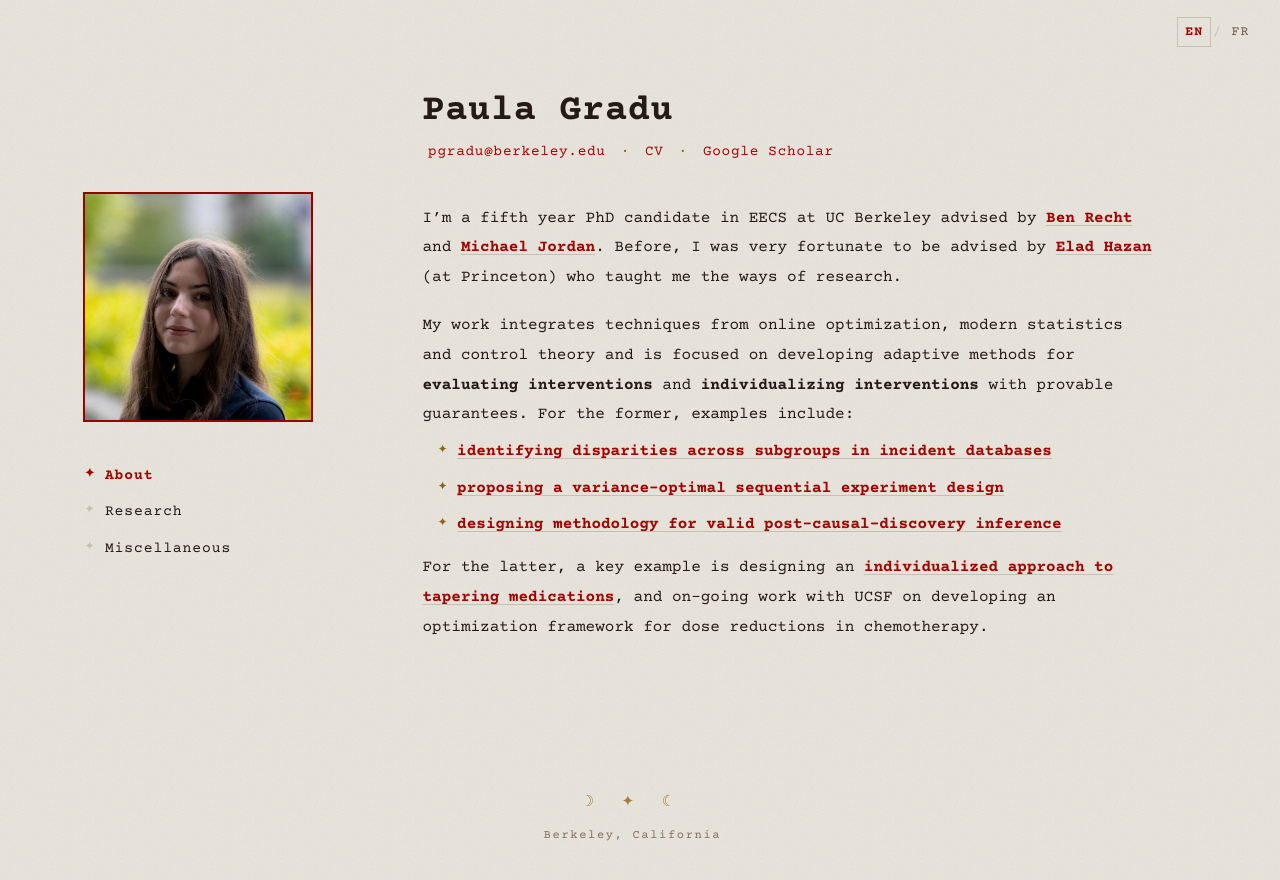
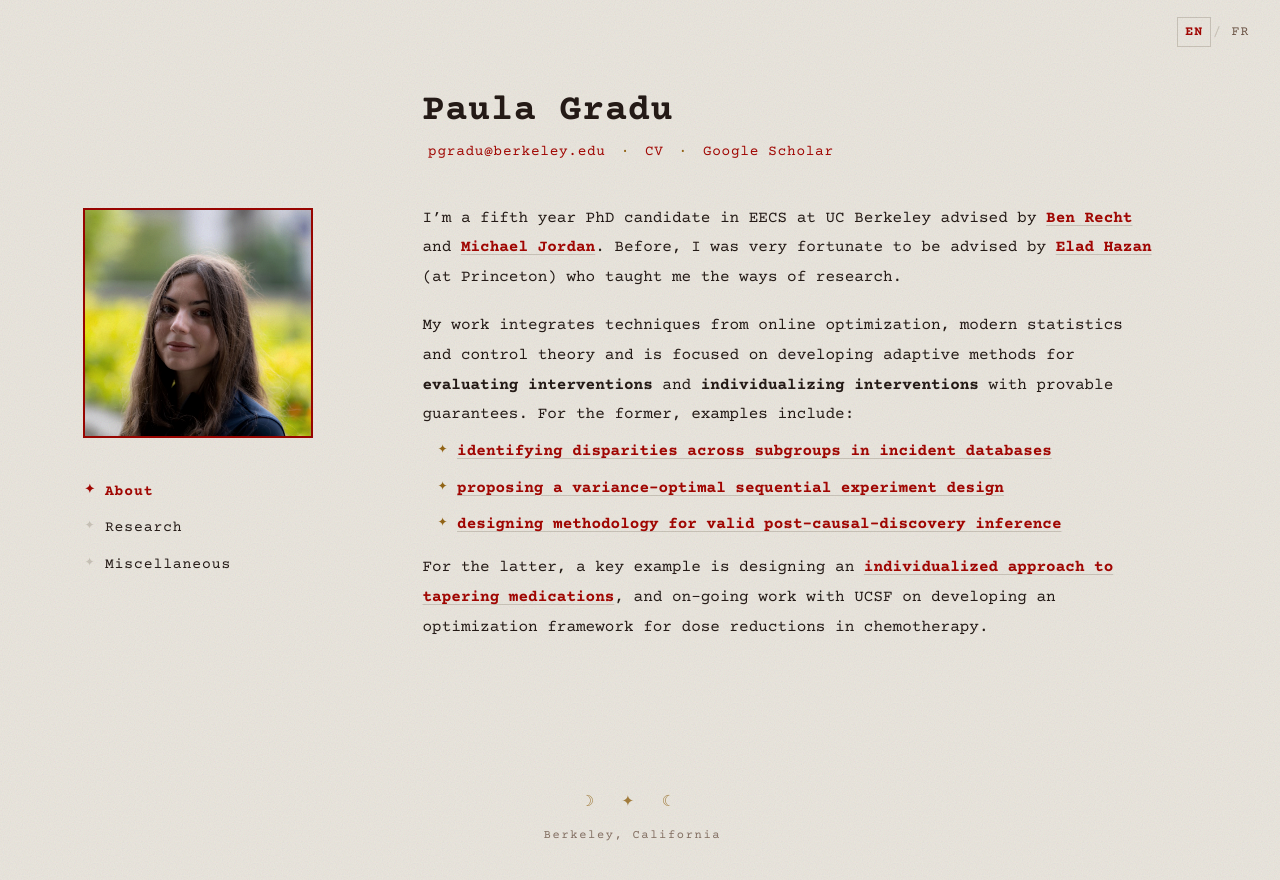
Before and after one commit to paula-gradu/paula-gradu.github.io, a Jekyll site: the page built from index.md, in a window 1280 px wide. Shown: the top 880 px of the page. Built offline with Jekyll 4.4.1, drawn with Linux system fonts in a browser that asks for light colours; our own code applies the rules of GitHub Pages for plain Markdown files.

Commit message:
Player joins the flow at the page foot on phones; rail to 13rem
On a phone the button no longer floats over the text — it sits centred at the
end of the page. Desktop keeps the fixed bottom-right corner.

Co-Authored-By: Claude Opus 5 <noreply@anthropic.com>

```diff
--- a/_layouts/default.html
+++ b/_layouts/default.html
@@ -108,7 +108,7 @@
   .rail{
     position:absolute;
     left:0;
-    top:calc(var(--top) + 6.4rem);   /* resolves to 12rem, below the name line */
+    top:calc(var(--top) + 7.4rem);   /* resolves to 13rem, below the name line */
     width:230px;
   }
 
@@ -204,6 +204,8 @@
   /* -------- the Miscellaneous track ------------------------------------
      preload="none", so the file is only fetched if someone actually plays
      it, and there is always a visible control to stop it                 */
+  audio{display:none;}
+
   .player{
     position:fixed;
     z-index:5;
@@ -565,6 +567,14 @@
     /* stays in the corner as on the laptop, rather than landing inline
        between the menu and the name */
     .topright{top:.9rem;right:1rem;}
+    /* the button joins the flow at the foot of the page instead of hovering
+       over the content the way it does on a wide screen */
+    .player{
+      position:static;
+      align-self:center;
+      margin:2.4rem 0 0;
+    }
+    .signoff{padding-bottom:2.4rem;}
     h1{margin:1.8rem 0 .5rem;font-size:1.85rem;}
     body{font-size:15px;}
     h3{letter-spacing:.12em;}
```
